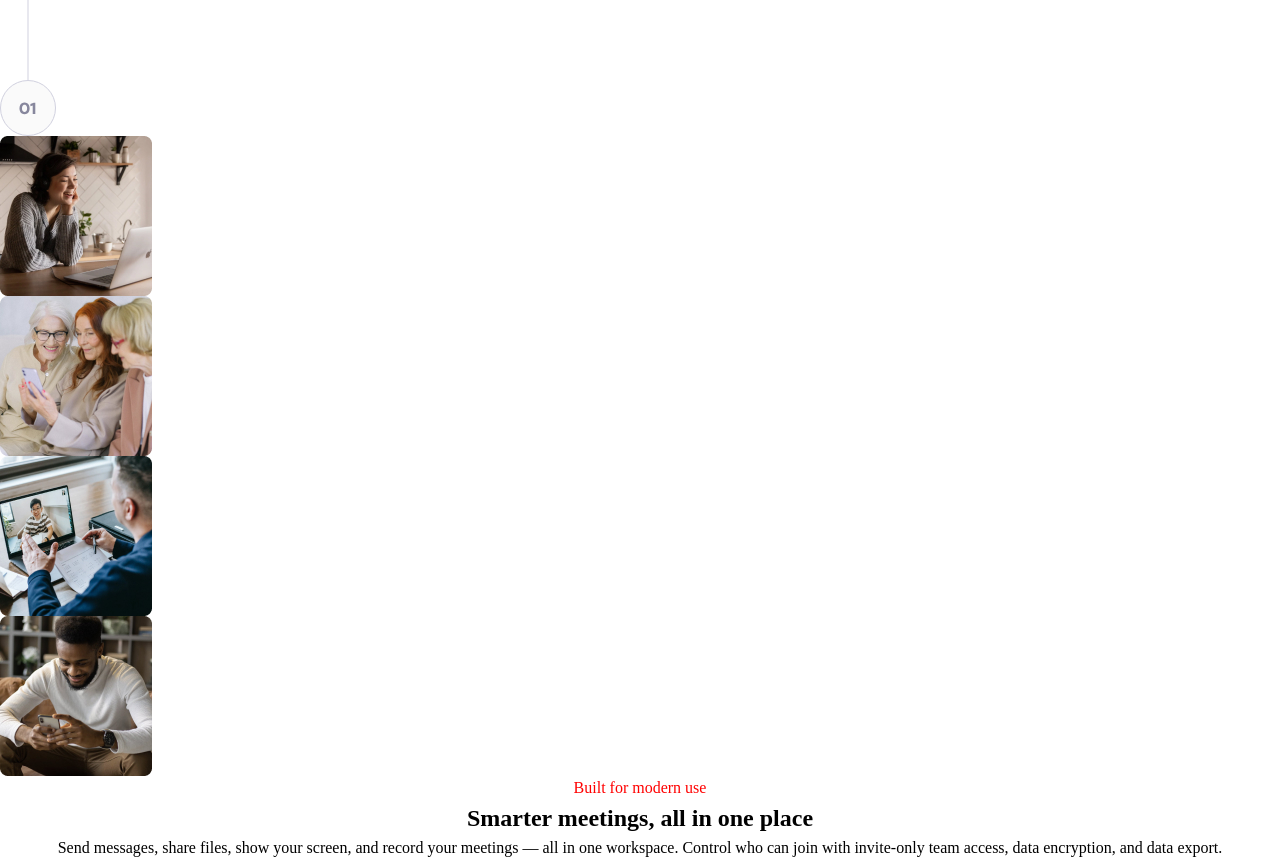
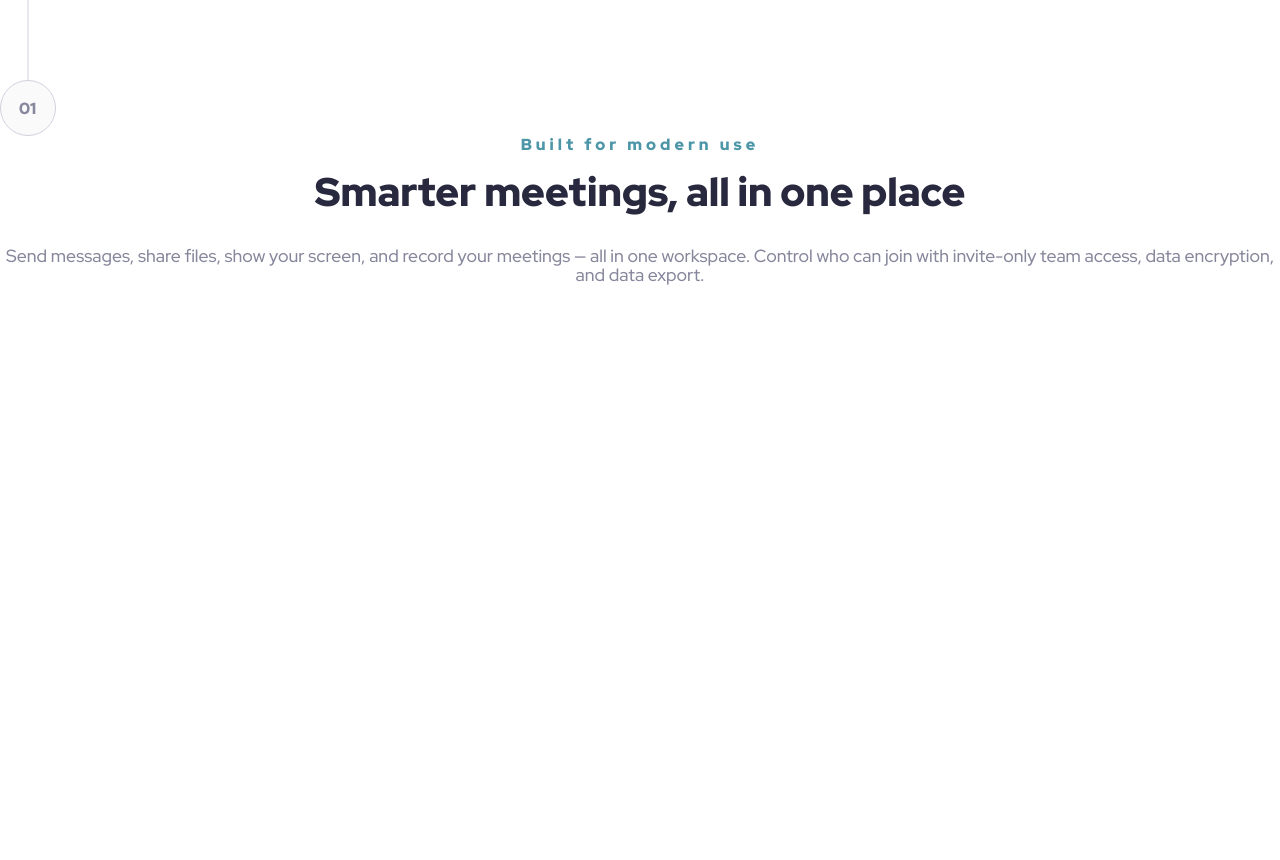
Before and after one commit to JuliAlchemDev/FM-meet-landing-page, a website: page index.html in a window 1280 px wide. After the commit the page ends 800 px from the top, so only its background shows below. Drawn offline with Linux system fonts and the light colour scheme.

Commit message:
styles(main_article): add fonts, colors and center text content

```diff
--- a/assets/styles/custom.css
+++ b/assets/styles/custom.css
@@ -24,7 +24,7 @@
 
   /* Neutral  */
 --clr-neutral-slate-300: hsl(240, 18%, 85%);
---clr-neutral-slate-300: hsl(240, 10%, 57%);
+--clr-neutral-slate-600: hsl(240, 10%, 57%);
 --clr-neutral-slate-900: hsl(240, 21%, 20%);
 
   /* Basic */
--- a/assets/styles/scss/main.scss
+++ b/assets/styles/scss/main.scss
@@ -1,13 +1,30 @@
 .main__article {
   text-align: center;
+  font-family: var(--ff-base);
 
   .main__recap {
-    color: red;
+    color: var(--clr-primary-cyan-600);
+    // preset 3 (M)
+    font-size: var(--fs-preset-3);
+    font-weight: var(--fw-black);
+    line-height: var(--lh-110);
+    letter-spacing: var(--ls-loose);
   }
   .main__title {
-
+    color: var(--clr-neutral-slate-900);
+    margin-block: 16px 32px; // (M)
+    // preset 2 (M)
+    font-size: var(--fs-preset-2);
+    font-weight: var(--fw-black);
+    line-height: var(--lh-110);
+    letter-spacing: var(--ls-none);
   }
   .main__description {
-
+    color: var(--clr-neutral-slate-600);
+    // preset 4 (M)
+    font-size: var(--fs-preset-4);
+    font-weight: var(--fw-medium);
+    line-height: var(--lh-110);
+    letter-spacing: var(--ls-none);
   }
 }
--- a/index.html
+++ b/index.html
@@ -41,7 +41,7 @@
       />
       <section class="main__collage">
         <!-- TODO: change img's sources depends on device view -->
-        <picture class="main__collage-item">
+        <!-- <picture class="main__collage-item">
           <source srcset="./assets/images/desktop/img-woman-in-videocall.jpg" media="(min-width: 90em)" width="256" height="256">
           <source srcset="./assets/images/tablet/img-woman-in-videocall.jpg" media="(min-width: 40em)" width="152" height="160">
           <img src="./assets/images/mobile/img-woman-in-videocall.jpg" alt="" width="147.5" height="144"/>
@@ -61,7 +61,7 @@
           <source srcset="./assets/images/tablet/img-man-texting.jpg" media="(min-width: 40em)" width="152" height="160">
           <img src="./assets/images/mobile/img-man-texting.jpg" alt="" width="147.5" height="144"/>
         </picture>
-      </section>
+      </section> -->
       <article class="main__article">
         <p class="main__recap">Built for modern use</p>
         <h2 class="main__title">Smarter meetings, all in one place</h2>
```
Also changed, not shown: assets/styles/main.css, 1 other file. Lines whose indentation alone changed are shown as unchanged.
